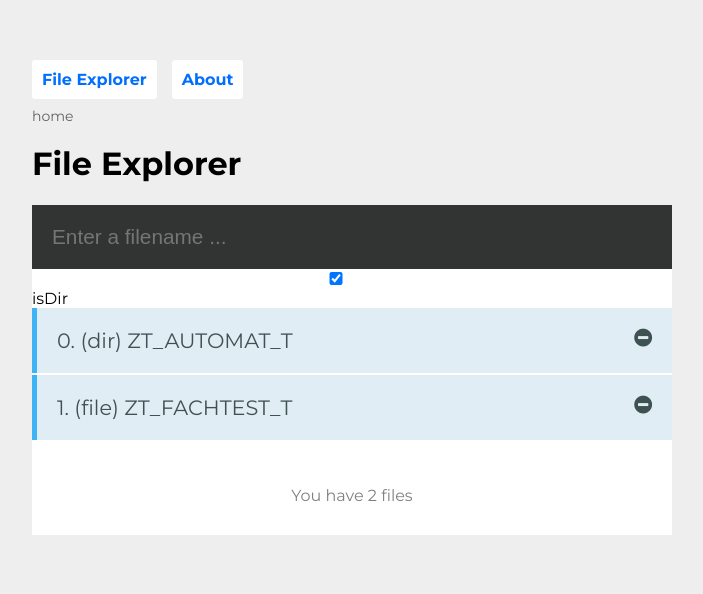
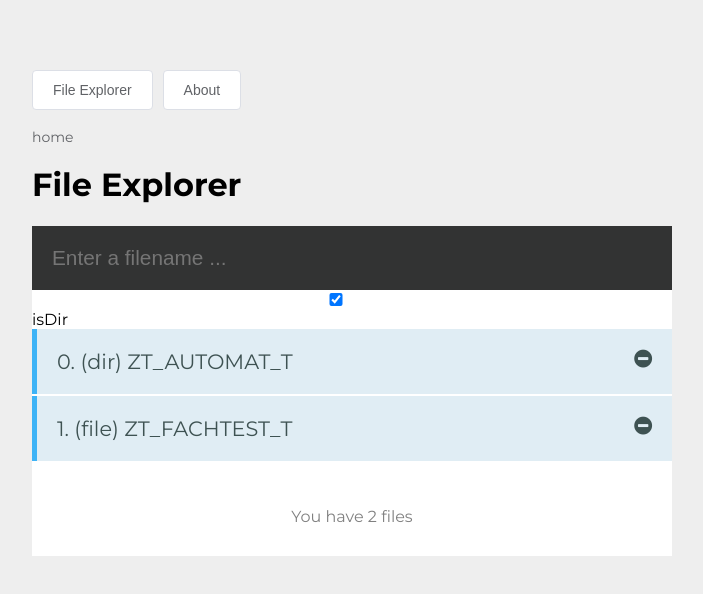
Before and after one commit to roebi/file-explorer-client-vue-electron, a Vue app: page / in a window 1280 px wide. Shown: the top 594 px of the page, without its empty margins (288-991 px from the left). Built offline with nearby package versions, Linux system fonts and the light colour scheme; a small style sheet from the web is missing.

Commit message:
router-link as el-button with tag attribute.

```diff
--- a/src/App.vue
+++ b/src/App.vue
@@ -1,8 +1,8 @@
 <template>
   <div id="app">
     <nav>
-      <router-link to="/">File Explorer</router-link>
-      <router-link to="/about">About</router-link>
+      <router-link to="/" tag="el-button">File Explorer</router-link>
+      <router-link to="/about" tag="el-button">About</router-link>
     </nav>
     <router-view/>
   </div>
```
